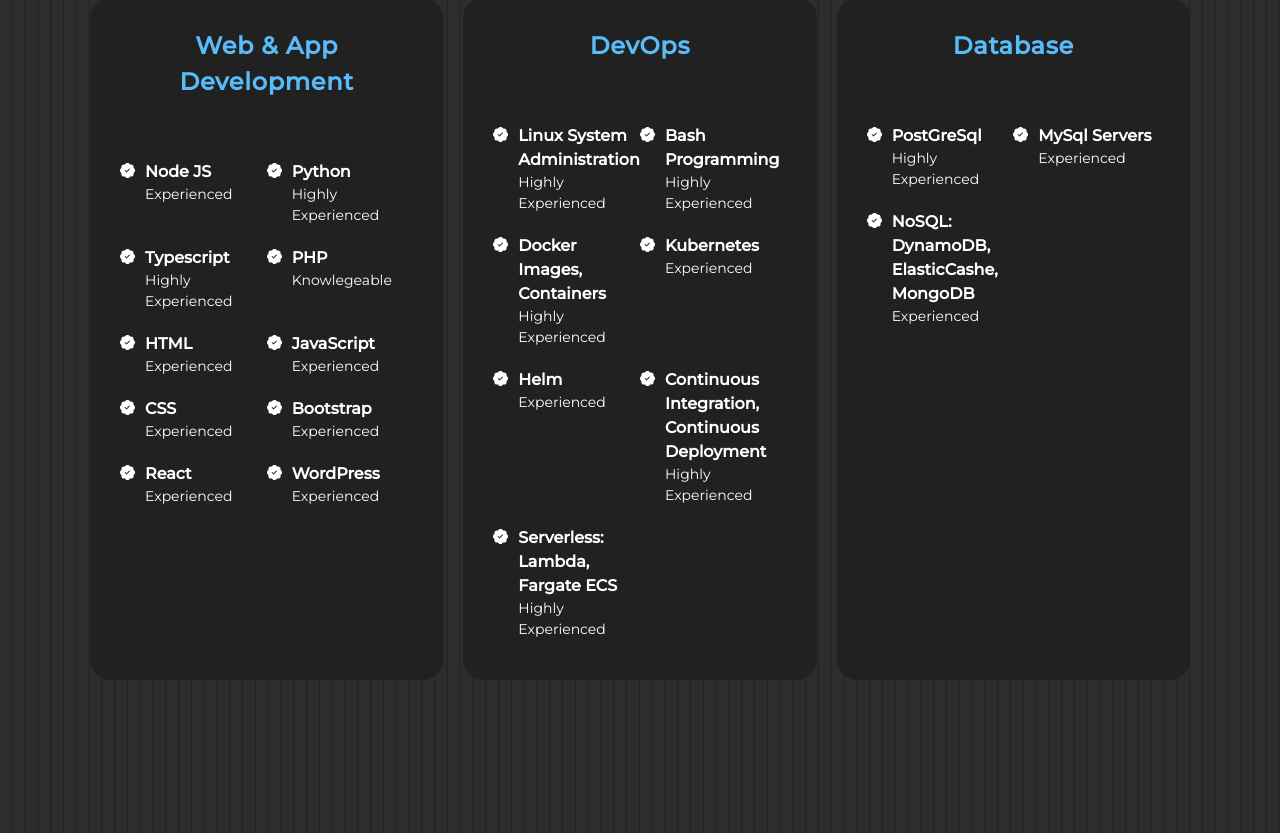
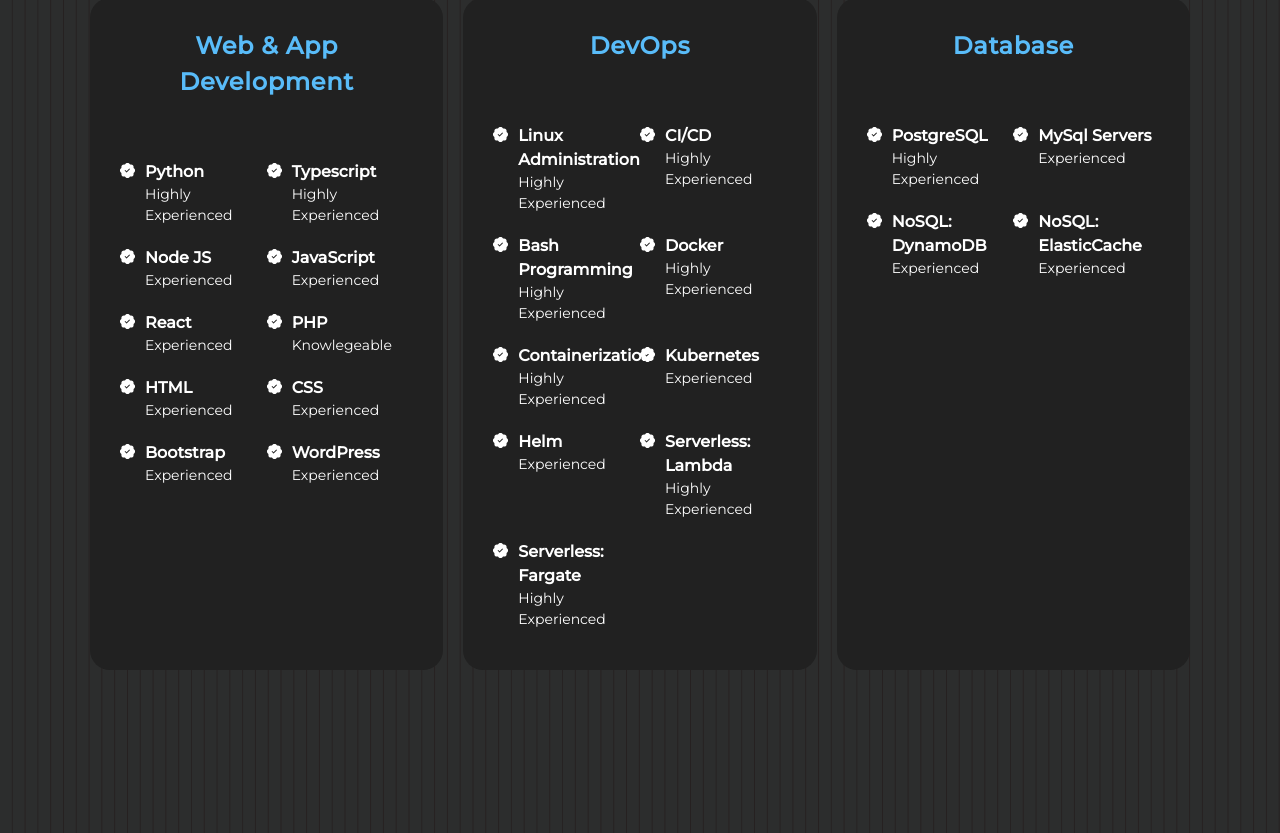
Before and after one commit to clarizalooktech/clarizalook, a React (Create React App) app: page / in a window 1280 px wide. Shown: the part 1760-2593 px from the top of the page. Built offline with nearby package versions, Linux system fonts and the light colour scheme.

Commit message:
Updating services section part 2

```diff
--- a/src/components/About.js
+++ b/src/components/About.js
@@ -13,7 +13,7 @@ const About = () => {
                         <img src={image} alt='About Cleariza Look' />
                     </div>
                     <div className='about__col about__col--desc'>
-                        <p>As a developer, my passion continues to grow every day as I embark on my lifelong journey of learning. I am eager to take part in and contribute to building something that adds value to the end users.</p>
+                        <p>As a devops engineer, my passion continues to grow every day as I embark on my lifelong journey of learning. I am eager to take part in and contribute to building something that adds value to the end users.</p>
                         <p> </p>
                         <p>In my previous experience as a senior marketing consultant and currently developing my software engineering skills, I relished the opportunity to identify root problems, build great relationships with people, and develop efficient solutions to complex problems. I hope to bring my experiences, problem-solving skills, and positive energy to the build my career as a devops engineer and developer.</p>
                         <p> </p>
--- a/src/components/Experience.js
+++ b/src/components/Experience.js
@@ -8,16 +8,24 @@ const Experience = () => {
             heading: 'Web & App Development',
             details: [
                 {
-                    name: 'Node JS',
-                    detail: 'Experienced'
-                },
-                {
                     name: 'Python',
                     detail: 'Highly Experienced'
                 },
                 {
                     name: 'Typescript',
                     detail: 'Highly Experienced'
+                },
+                {
+                    name: 'Node JS',
+                    detail: 'Experienced'
+                },
+                {
+                    name: 'JavaScript',
+                    detail: 'Experienced'
+                },
+                {
+                    name: 'React',
+                    detail: 'Experienced'
                 },
                 {
                     name: 'PHP',
@@ -28,19 +36,11 @@ const Experience = () => {
                     detail: 'Experienced'
                 },
                 {
-                    name: 'JavaScript',
-                    detail: 'Experienced'
-                },
-                {
                     name: 'CSS',
                     detail: 'Experienced'
                 },
                 {
                     name: 'Bootstrap',
-                    detail: 'Experienced'
-                },
-                {
-                    name: 'React',
                     detail: 'Experienced'
                 },
                 {
@@ -53,7 +53,11 @@ const Experience = () => {
             heading: 'DevOps',
             details: [
                 {
-                    name: 'Linux System Administration',
+                    name: 'Linux Administration',
+                    detail: 'Highly Experienced'
+                },
+                {
+                    name: 'CI/CD',
                     detail: 'Highly Experienced'
                 },
                 {
@@ -61,7 +65,11 @@ const Experience = () => {
                     detail: 'Highly Experienced'
                 },
                 {
-                    name: 'Docker Images, Containers',
+                    name: 'Docker',
+                    detail: 'Highly Experienced'
+                },
+                {
+                    name: 'Containerization',
                     detail: 'Highly Experienced'
                 },
                 {
@@ -73,11 +81,11 @@ const Experience = () => {
                     detail: 'Experienced'
                 },
                 {
-                    name: 'Continuous Integration, Continuous Deployment',
+                    name: 'Serverless: Lambda',
                     detail: 'Highly Experienced'
                 },
                 {
-                    name: 'Serverless: Lambda, Fargate ECS',
+                    name: 'Serverless: Fargate',
                     detail: 'Highly Experienced'
                 },
 
@@ -87,7 +95,7 @@ const Experience = () => {
             heading: 'Database',
             details: [
                 {
-                    name: 'PostGreSql',
+                    name: 'PostgreSQL',
                     detail: 'Highly Experienced'
                 },
                 {
@@ -95,9 +103,13 @@ const Experience = () => {
                     detail: 'Experienced'
                 },
                 {
-                    name: 'NoSQL: DynamoDB, ElasticCashe, MongoDB',
+                    name: 'NoSQL: DynamoDB',
                     detail: 'Experienced'
                 },
+                {
+                    name: 'NoSQL: ElasticCache',
+                    detail: 'Experienced'
+                }
             ]
         }
     ];
```
